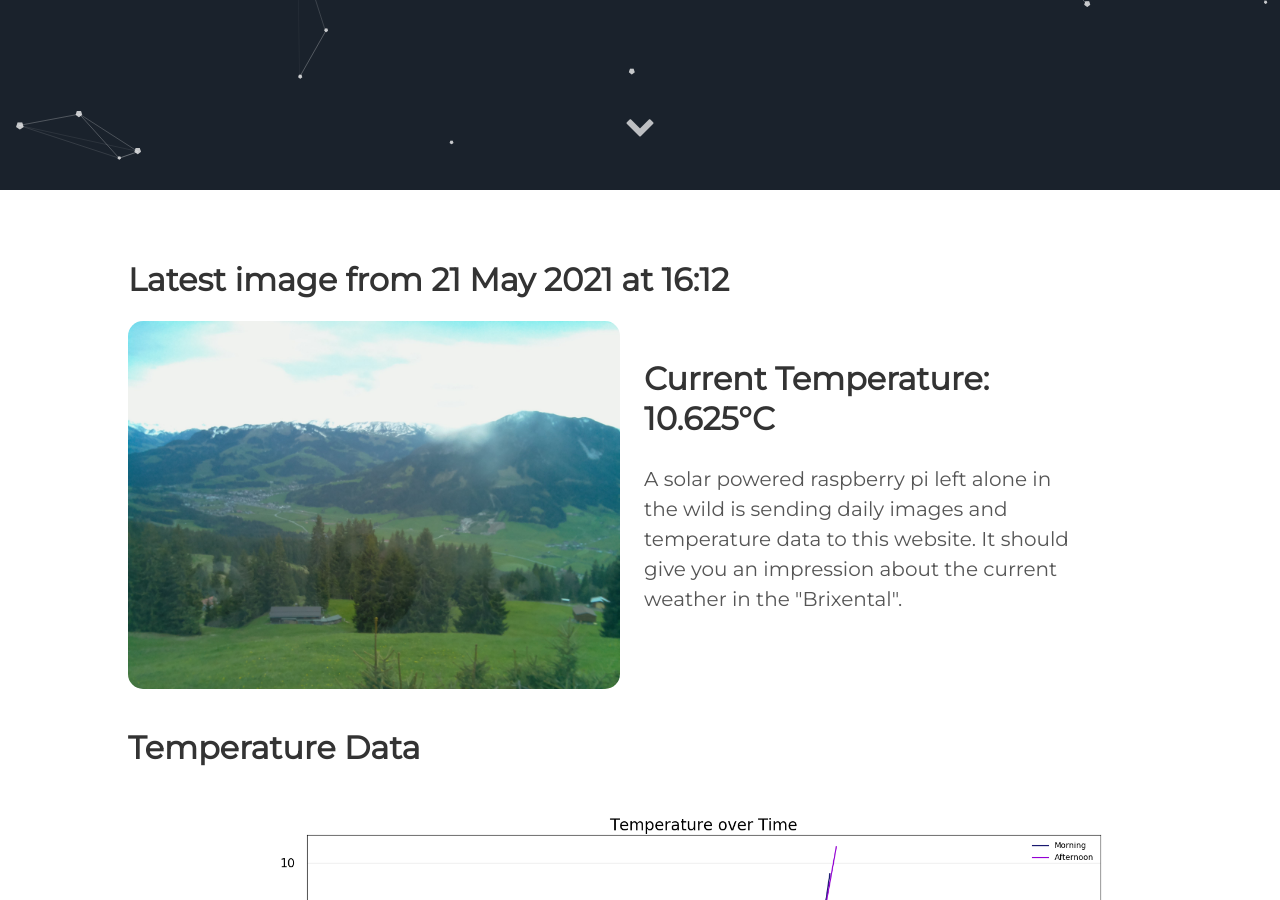
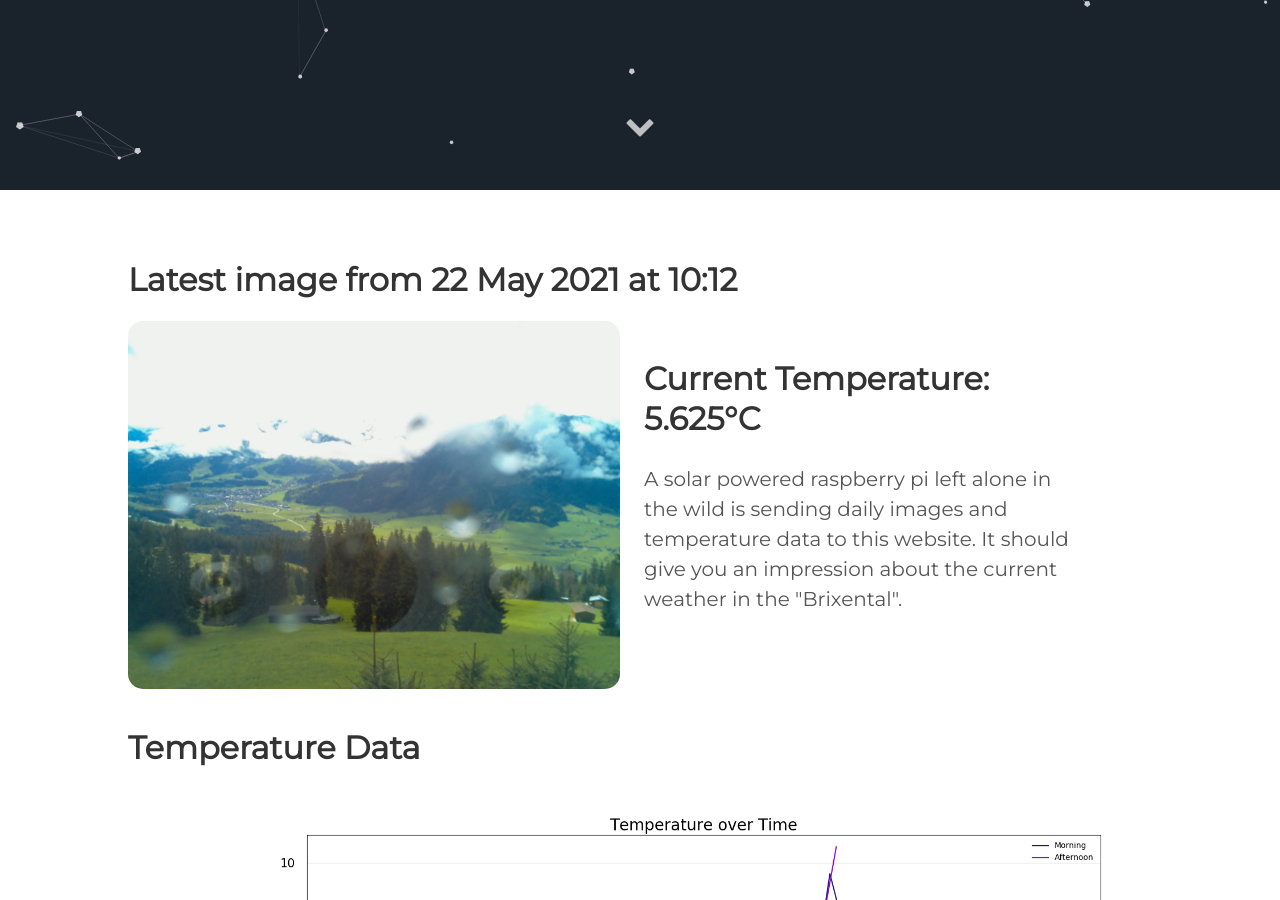
Before and after one commit to vektorious/vektorious.github.io, a Jekyll site: the page built from resources/huette.md, in a window 1280 px wide and 900 px high, scrolled down 710 px. Built offline with Jekyll 4.4.1, drawn with Linux system fonts in a browser that asks for light colours.

Commit message:
I'm a bot beep boop

```diff
--- a/resources/huette.md
+++ b/resources/huette.md
@@ -6,13 +6,13 @@ image: '/assets/img/'
 description: 'Live image from the Austrian alps'
 twitter_text: ' '
 ---
-## Latest image from 21 May 2021 at 16:12
+## Latest image from 22 May 2021 at 10:12
 <div class="huette">
   <div class="huette-image">
     <img src="{{ "/assets/img/huette.jpg" | prepend: site.baseurl }}">
   </div>
   <div class="huette-text">
-        <h2>Current Temperature: 10.625°C</h2>
+        <h2>Current Temperature: 5.625°C</h2>
         <p>A solar powered raspberry pi left alone in the wild is sending daily images and temperature data to this website. It should give you an impression about the current weather in the "Brixental".</p>
 
   </div>
```
Also changed, not shown: rpi-script/2021-05-22_101116.txt (renamed from rpi-script/2021-05-21_161116.txt, +5 -5 lines), rpi-script/huette.md (+2 -2 lines), assets/img/huette.jpg, assets/img/temp_plot.png, rpi-script/temp_plot.png, 1 other file.
